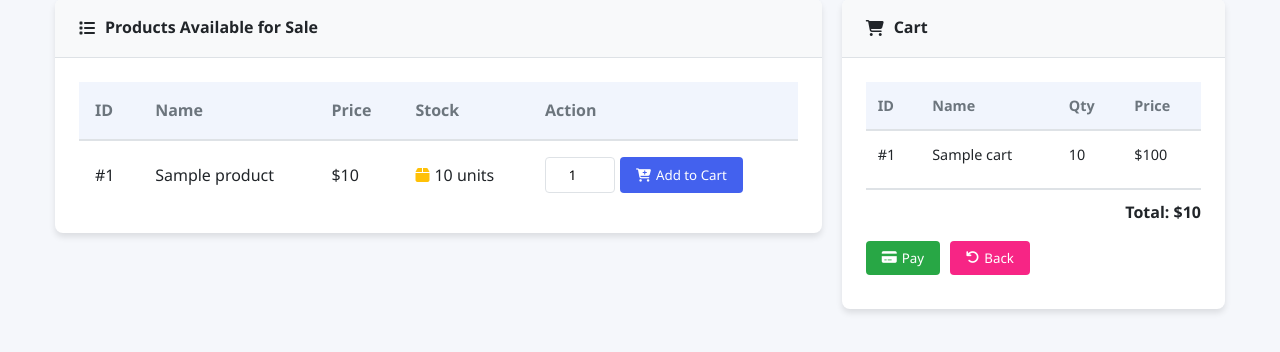
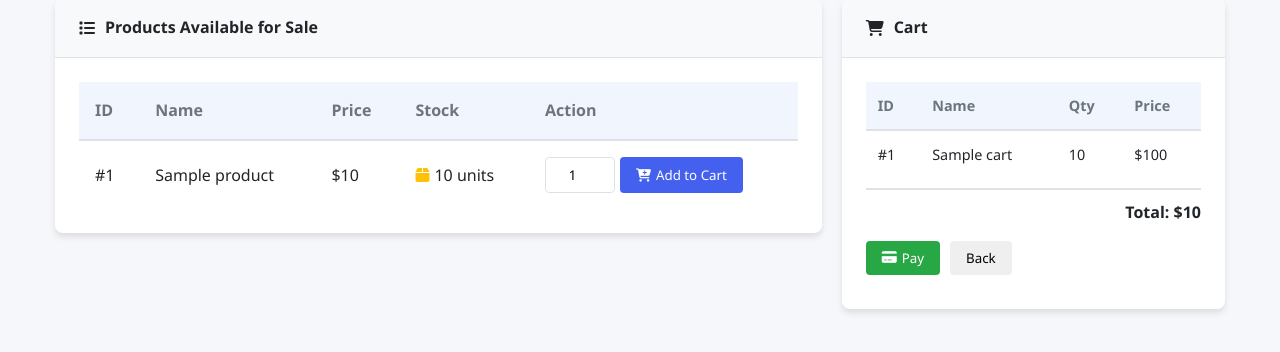
Before and after one commit to Muthumaniraj26/shop-end-to-end, a Flask app: page /shopkeeper in a window 1280 px wide. Shown: the part 186-538 px from the top of the page. Run offline with Flask 3, Linux system fonts and the light colour scheme; a database or web service that is not in the repository returns one stand-in record (values such as "Sample title"); some libraries are stand-ins or nearby versions.

Commit message:
Update shopkeeper.html

```diff
--- a/templates/shopkeeper.html
+++ b/templates/shopkeeper.html
@@ -452,11 +452,10 @@
             <i class="fas fa-credit-card"></i> Pay
         </button>
     </form>
-    <form action="{{ url_for('back_cart') }}" method="post" style="display:inline;">
-        <button type="submit" class="btn btn-danger">
-            <i class="fas fa-undo"></i> Back
-        </button>
-    </form>
+    <form action="{{ url_for('back_cart') }}" method="get">
+    <button type="submit" class="btn">Back</button>
+</form>
+
 </div>
 
 
```
